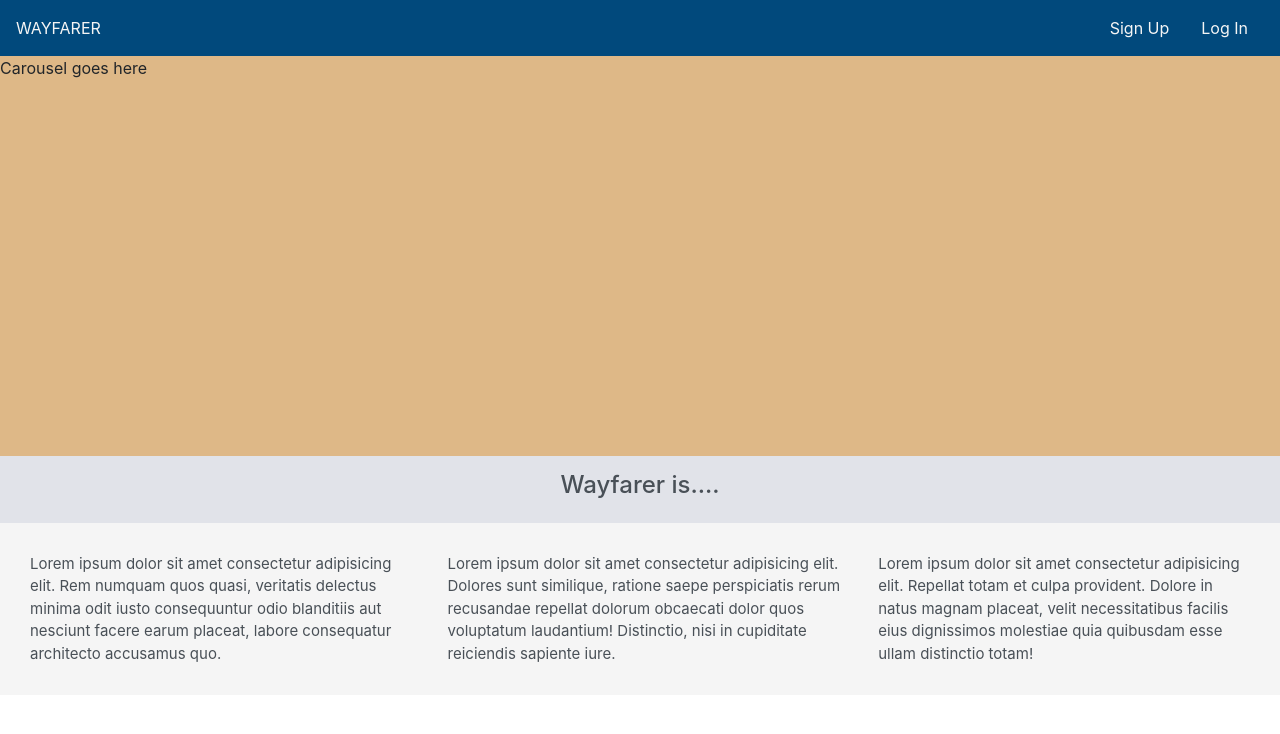
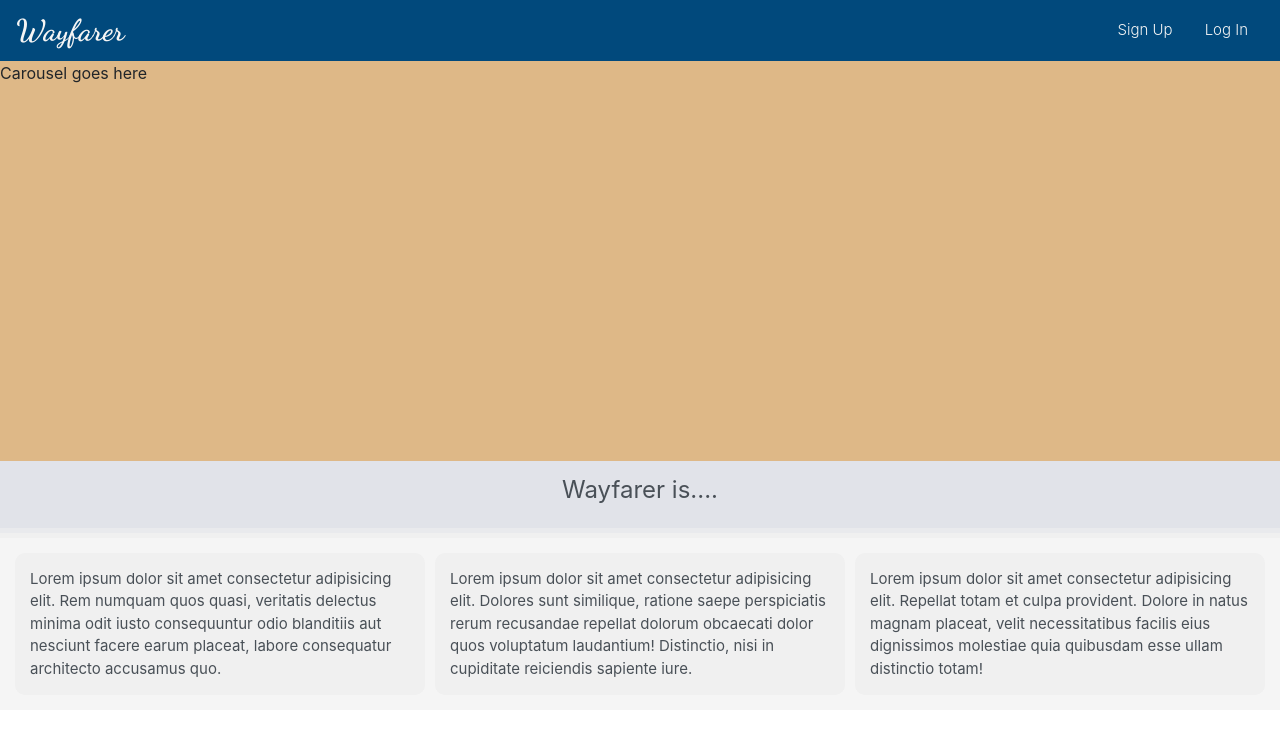
Before and after one commit to dazeyb/TravelSiteConcept, a Django app: page / in a window 1280 px wide. Shown: the top 734 px of the page. Run offline with Django 3.2, Linux system fonts and the light colour scheme; some libraries are stand-ins or nearby versions.

Commit message:
light styling logo and nav-links on html template

```diff
--- a/main_app/static/styles/main.css
+++ b/main_app/static/styles/main.css
@@ -17,6 +17,17 @@ a:hover {
     color: whitesmoke;
 }
 
+.logo {
+    font-family: 'Dancing Script', cursive;
+    font-size: 30px;
+}
+
+.nav-link {
+    font-size: 15px;
+    font-weight: 300;
+}
+
+
 .div_carousel {
     background-color: burlywood;
     height: 400px;
@@ -28,16 +39,28 @@ a:hover {
     display: flex;
     justify-content: center;
     color: #495057;
+    border-bottom: 5px solid rgb(233, 234, 237);
+    font-weight: 300;
+}
+
+h4 {
+    font-weight: 400;
 }
 
 .div_about-textarea {
     padding: 15px;
     display: inline-flex;
+    gap: 10px;
     background-color: whitesmoke;
     color: #495057;
+    border-top: 5px solid rgb(240, 240, 240)
 }
 
 .section_textarea {
     padding: 15px;
     font-size: 15px;
+    height: 85%;
+    width: 80%;
+    background-color: rgb(240, 240, 240);
+    border-radius: 10px;
 }
--- a/main_app/templates/base.html
+++ b/main_app/templates/base.html
@@ -8,6 +8,7 @@
     <meta name="viewport" content="width=device-width, initial-scale=1.0">
     <link rel="stylesheet" href="https://stackpath.bootstrapcdn.com/bootstrap/4.3.1/css/bootstrap.min.css"
         integrity="sha384-ggOyR0iXCbMQv3Xipma34MD+dH/1fQ784/j6cY/iJTQUOhcWr7x9JvoRxT2MZw1T" crossorigin="anonymous">
+    <link href="https://fonts.googleapis.com/css2?family=Dancing+Script:wght@700&display=swap" rel="stylesheet">
     <link rel="stylesheet" href="{% static 'styles/main.css' %}">
     <title>Wayfarer</title>
 </head>
--- a/main_app/templates/home.html
+++ b/main_app/templates/home.html
@@ -6,7 +6,7 @@
 
     <div class="navbar">
         <span class="logo">
-            WAYFARER
+            Wayfarer
         </span>
         <ul class="nav justify-content-end">
             <li class="nav-item">
```
